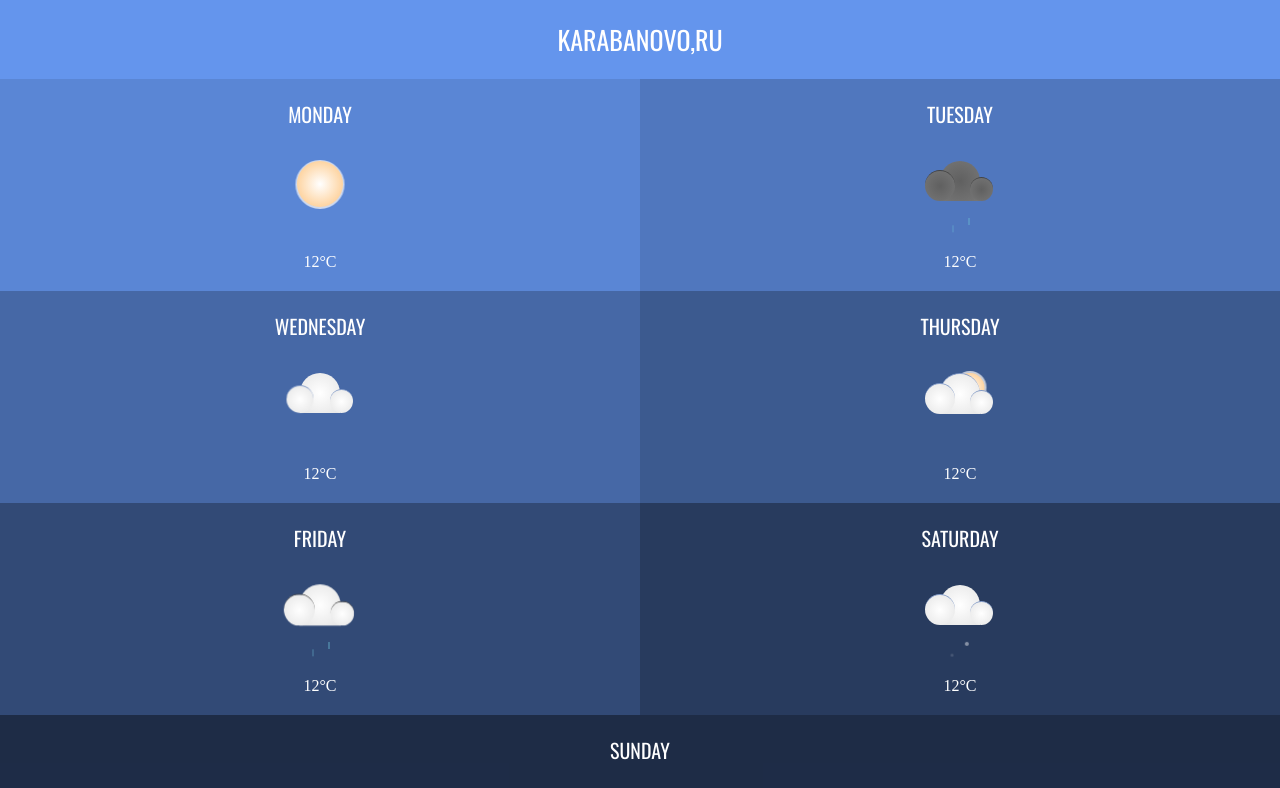
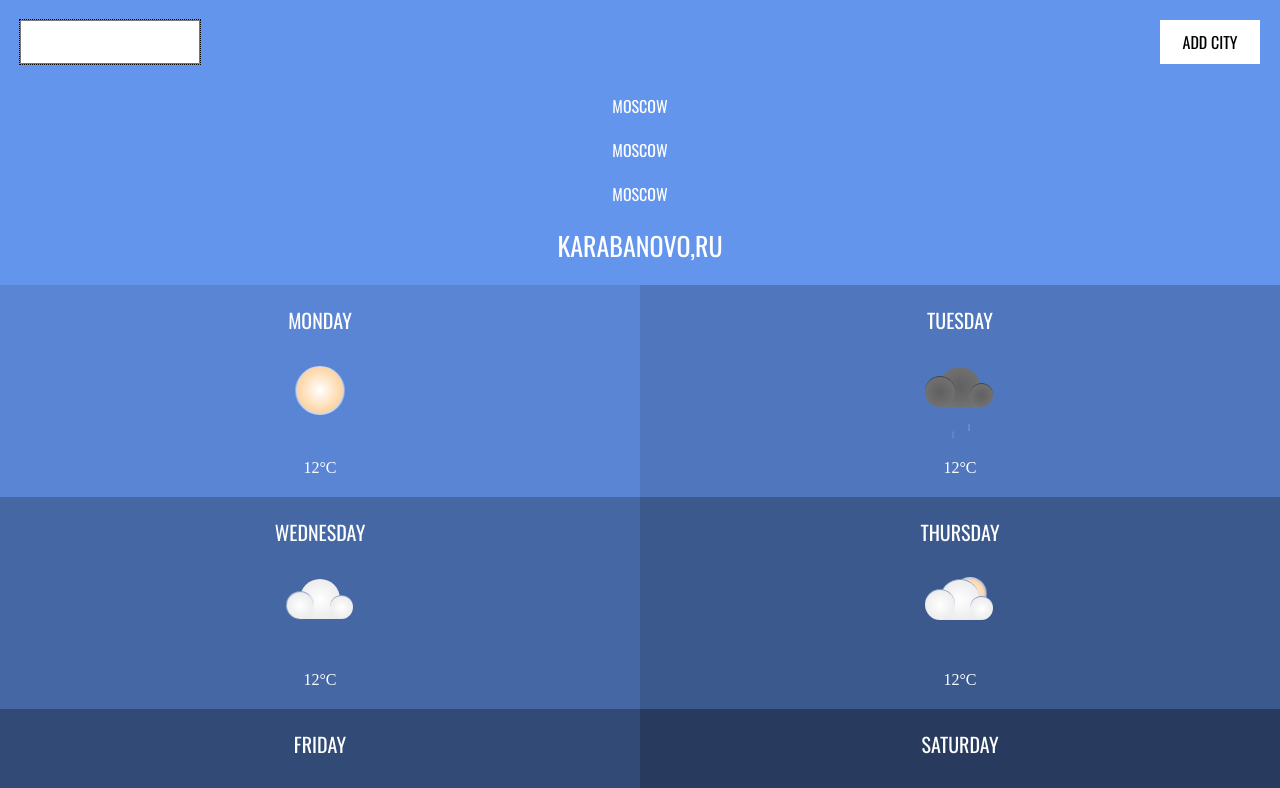
Before and after one commit to webistomin/vuejs-weather-app, a Vue app: page / in a window 1280 px wide. Shown: the top 788 px of the page. Built offline with nearby package versions, Linux system fonts and the light colour scheme; a web font is replaced by a local one.

Commit message:
Разметил страничку

```diff
--- a/src/App.vue
+++ b/src/App.vue
@@ -1,7 +1,17 @@
 <template>
   <div id="app">
     <header>
-      <!--сделать строку поиска и тоглер температуры-->
+      <section class="search">
+        <div class="search__inner">
+          <input type="text" class="search__input" autofocus>
+          <button class="search__btn" type="button">Add city</button>
+        </div>
+        <ul class="search__list">
+          <li class="search__item">Moscow</li>
+          <li class="search__item">Moscow</li>
+          <li class="search__item">Moscow</li>
+        </ul>
+      </section>
     </header>
     <main>
       <section class="forecast">
@@ -765,6 +775,61 @@ export default {};
     }
   }
 
+  .search {
+    padding: 20px;
+    padding-bottom: 0;
+    background-color: cornflowerblue;
+
+    &__inner {
+      display: flex;
+      justify-content: space-between;
+    }
+
+    &__input {
+      padding-left: 10px;
+      font-family: 'Oswald', sans-serif;
+      font-weight: 400;
+      font-size: 16px;
+    }
+
+    &__btn {
+      width: 100px;
+      padding: 10px;
+      color: #000000;
+      font-family: 'Oswald', sans-serif;
+      font-weight: 400;
+      font-size: 16px;
+      text-transform: uppercase;
+      background-color: #ffffff;
+    }
+
+    &__list {
+      padding-top: 20px;
+      display: flex;
+      flex-direction: column;
+    }
+
+    &__item {
+      padding: 10px;
+      color: #ffffff;
+      text-align: center;
+      font-family: 'Oswald', sans-serif;
+      font-weight: 400;
+      font-size: 16px;
+      text-transform: uppercase;
+
+      &:hover {
+        color: beige;
+      }
+
+      &:last-child {
+        padding-bottom: 0;
+      }
+    }
+
+
+  }
+
   .forecast {
     background-color: cornflowerblue;
 
```
